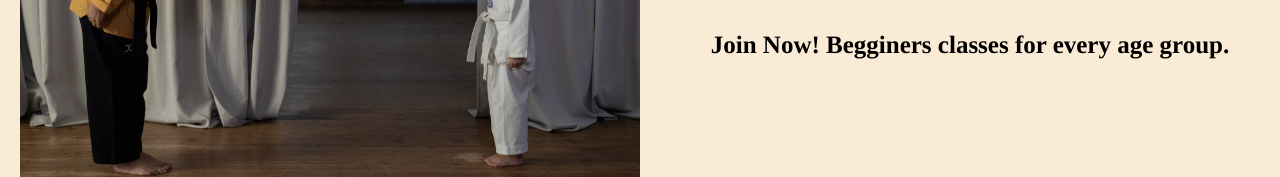
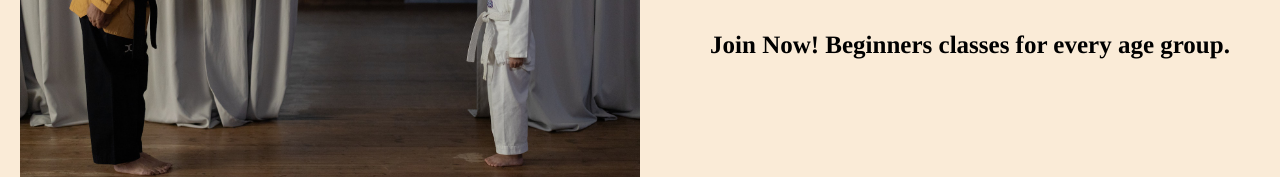
Before and after one commit to Barry1701/Karate_Academy-P1, a plain HTML site: page index.html in a window 1280 px wide. Shown: the part 312-489 px from the top of the page. Drawn offline with Linux system fonts and the light colour scheme.

Commit message:
Correct typo in header name

```diff
--- a/index.html
+++ b/index.html
@@ -60,7 +60,7 @@
       </div>
       <div class="header-name">
         <h1>KARATE ACADEMY</h1>
-        <p>Join Now! Begginers classes for every age group.</p>
+        <p>Join Now! Beginners classes for every age group.</p>
       </div>
     </header>
     <!--Main Content-->
```
